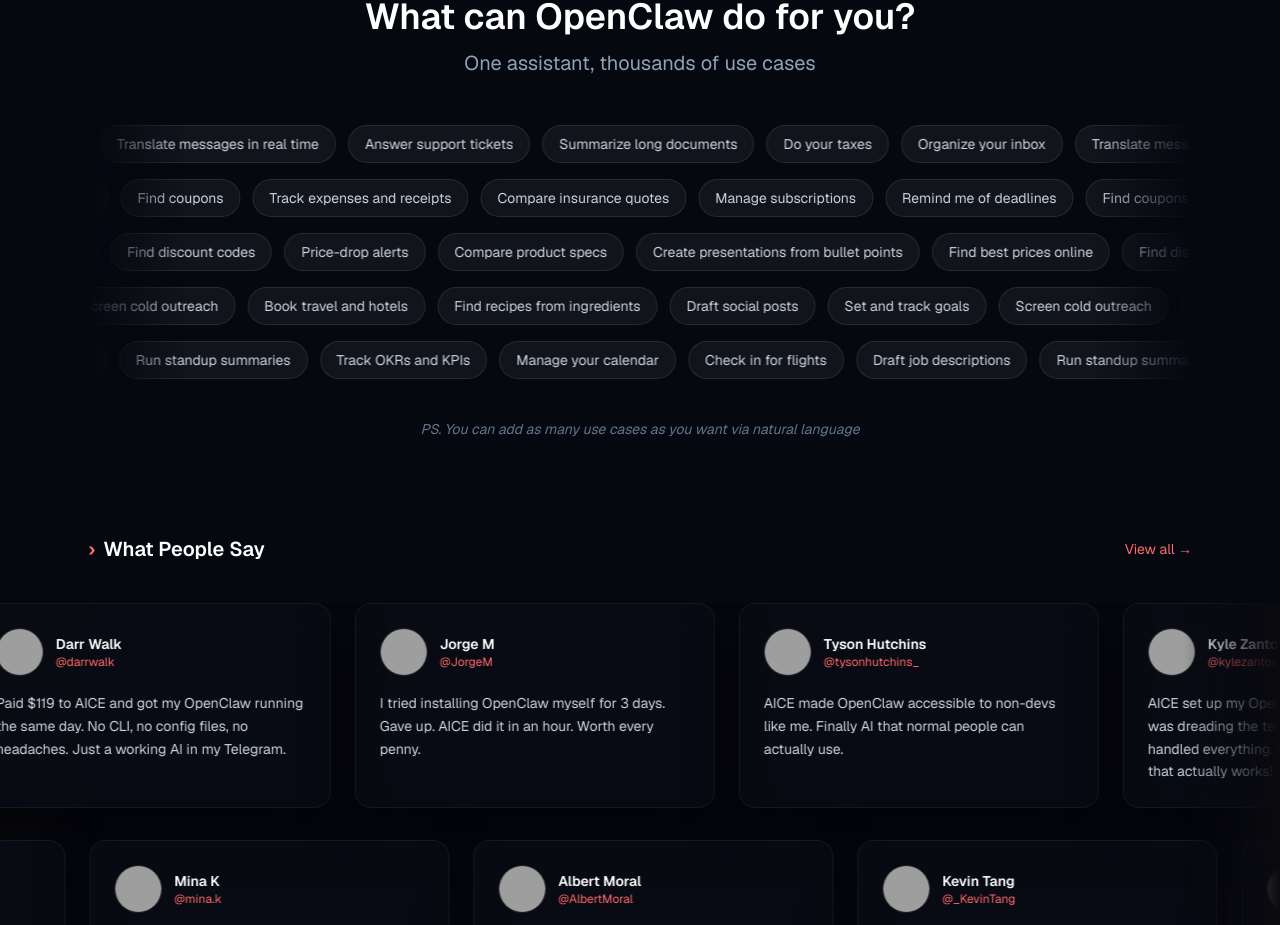
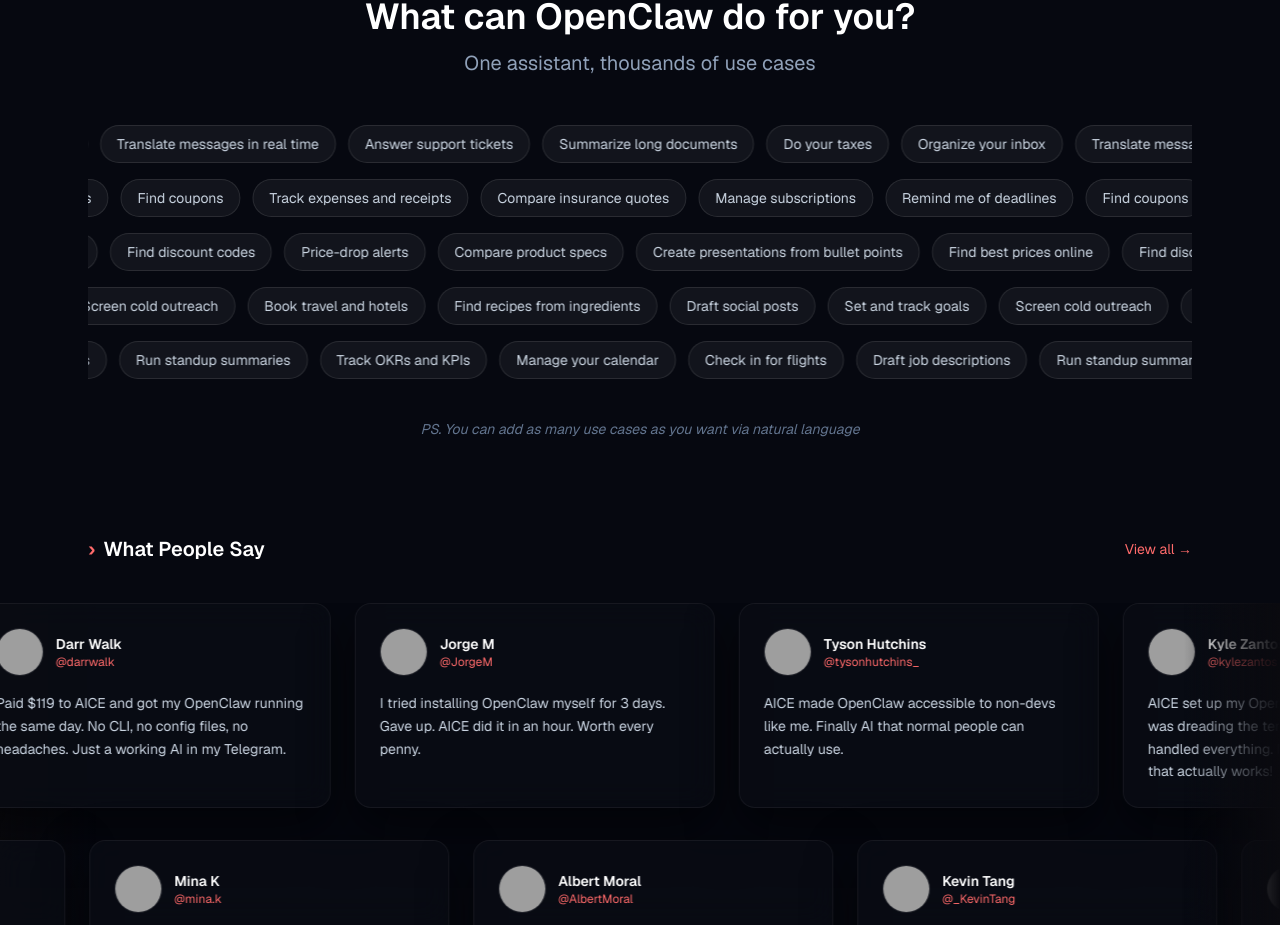
Before and after one commit to hazareajinkya/AICE-OpenClaw, a Next.js app: page / in a window 1280 px wide. Shown: the part 1360-2285 px from the top of the page. Built offline with nearby package versions, Linux system fonts and the light colour scheme; grey boxes are pictures that could not be loaded.

Commit message:
Remove black box gradient from UseCases section

```diff
--- a/components/UseCases.tsx
+++ b/components/UseCases.tsx
@@ -56,7 +56,7 @@
         </p>
       </div>
 
-      <div className="relative mt-12 overflow-hidden before:pointer-events-none before:absolute before:inset-y-0 before:left-0 before:z-10 before:w-24 before:bg-gradient-to-r before:from-[#060810] before:to-transparent after:pointer-events-none after:absolute after:inset-y-0 after:right-0 after:z-10 after:w-24 after:bg-gradient-to-l after:from-[#060810] after:to-transparent">
+      <div className="relative mt-12 overflow-hidden">
         <div className="space-y-4">
           {/* Row 1 */}
           <div className="usecase-track">
```
